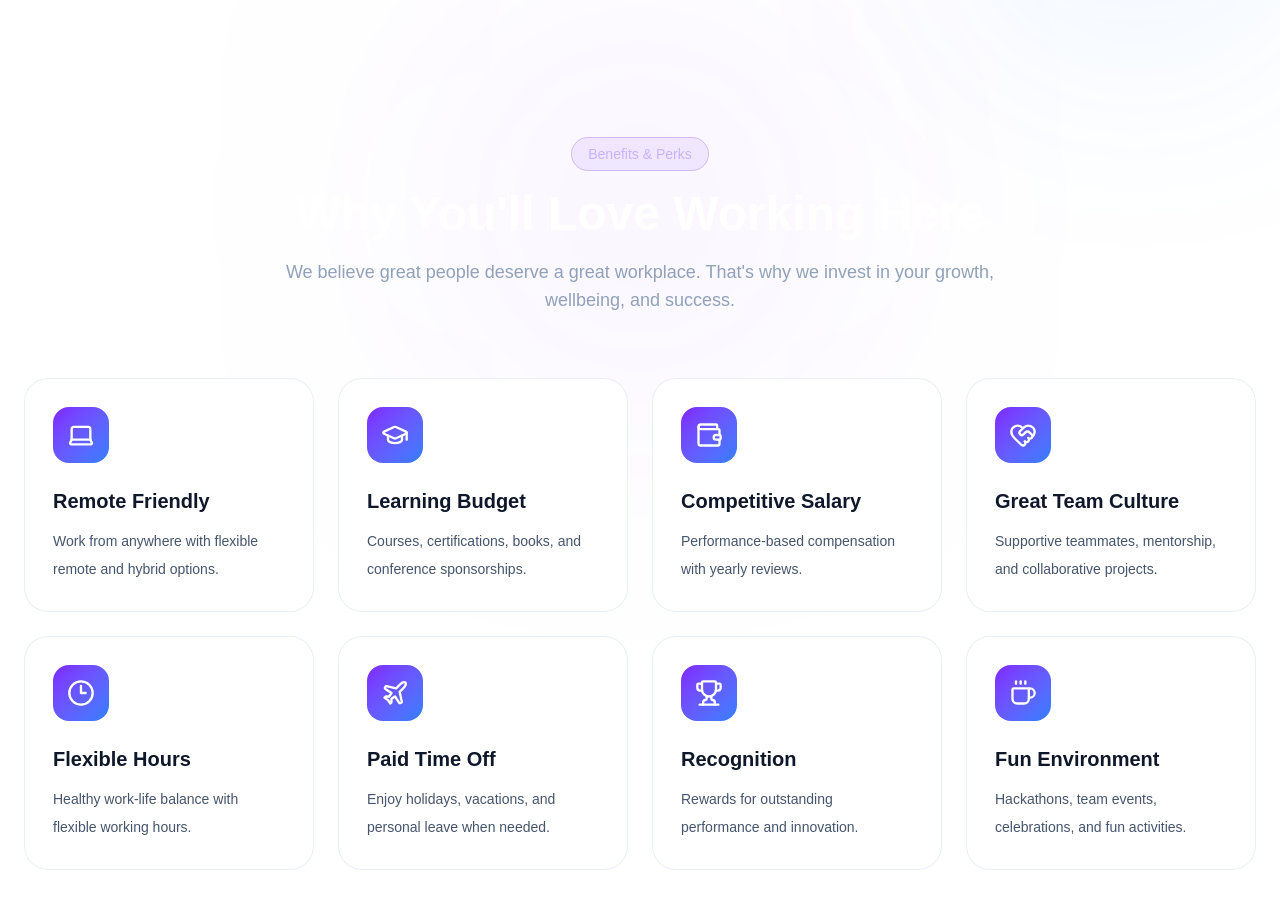
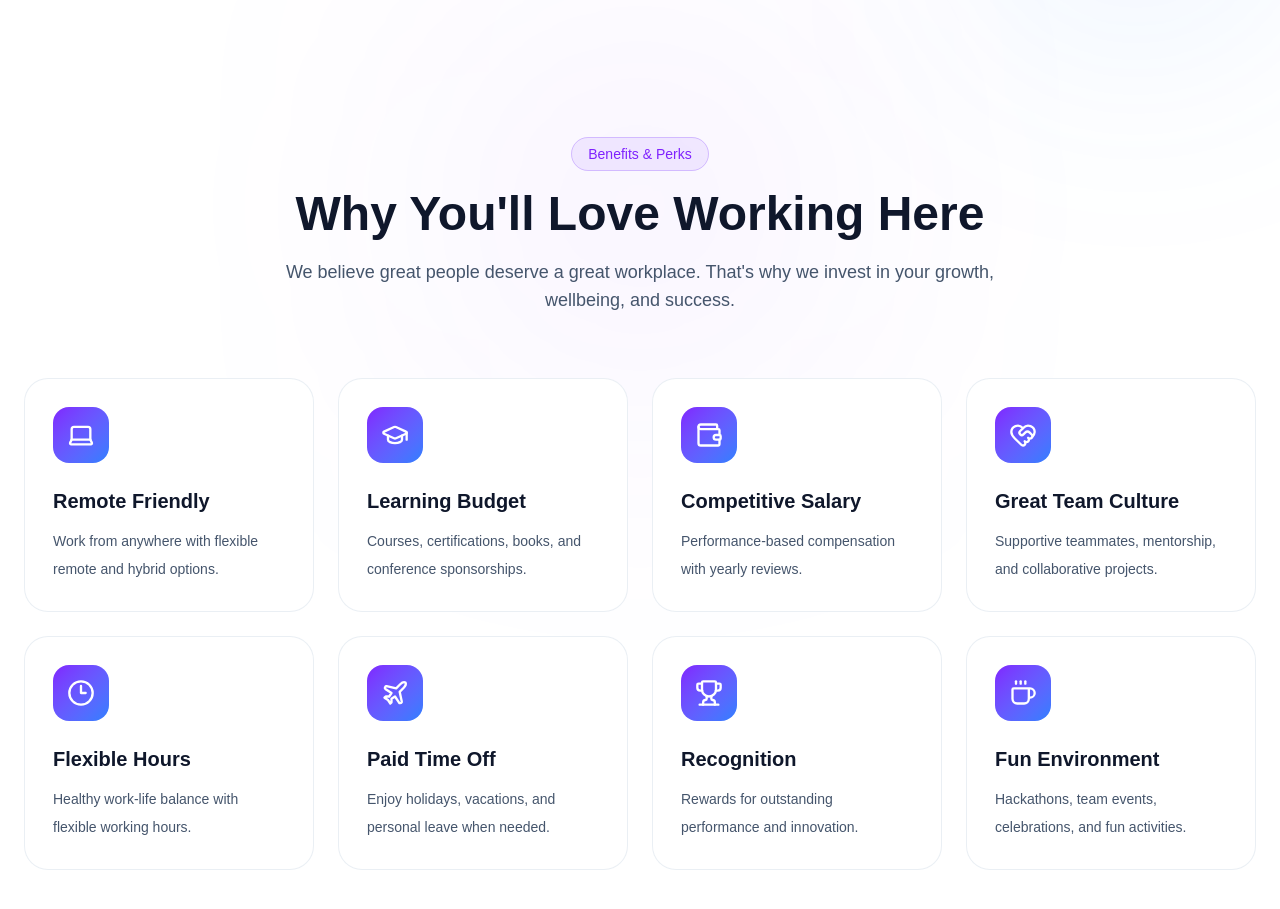
Before and after one commit to ritik733/zynovixtechsolution, a Next.js app: page /careers in a window 1280 px wide. Shown: the part 1460-2369 px from the top of the page. Built offline with nearby package versions, Linux system fonts and the light colour scheme.

Commit message:
fix: correct text contrast in careers Benefits section for light theme

```diff
--- a/components/careers/Benefits.tsx
+++ b/components/careers/Benefits.tsx
@@ -65,15 +65,15 @@ export default function Benefits() {
 
         <div className="text-center">
 
-          <span className="rounded-full border border-violet-500/30 bg-violet-500/10 px-4 py-2 text-sm text-violet-300">
+          <span className="rounded-full border border-violet-500/30 bg-violet-500/10 px-4 py-2 text-sm text-violet-600 dark:text-violet-300">
             Benefits & Perks
           </span>
 
-          <h2 className="mt-6 text-4xl md:text-5xl font-bold text-white">
+          <h2 className="mt-6 text-4xl md:text-5xl font-bold text-slate-900 dark:text-white">
             Why You'll Love Working Here
           </h2>
 
-          <p className="mx-auto mt-5 max-w-3xl text-lg text-slate-400">
+          <p className="mx-auto mt-5 max-w-3xl text-lg text-slate-600 dark:text-slate-400">
             We believe great people deserve a great workplace. That's why
             we invest in your growth, wellbeing, and success.
           </p>
```
